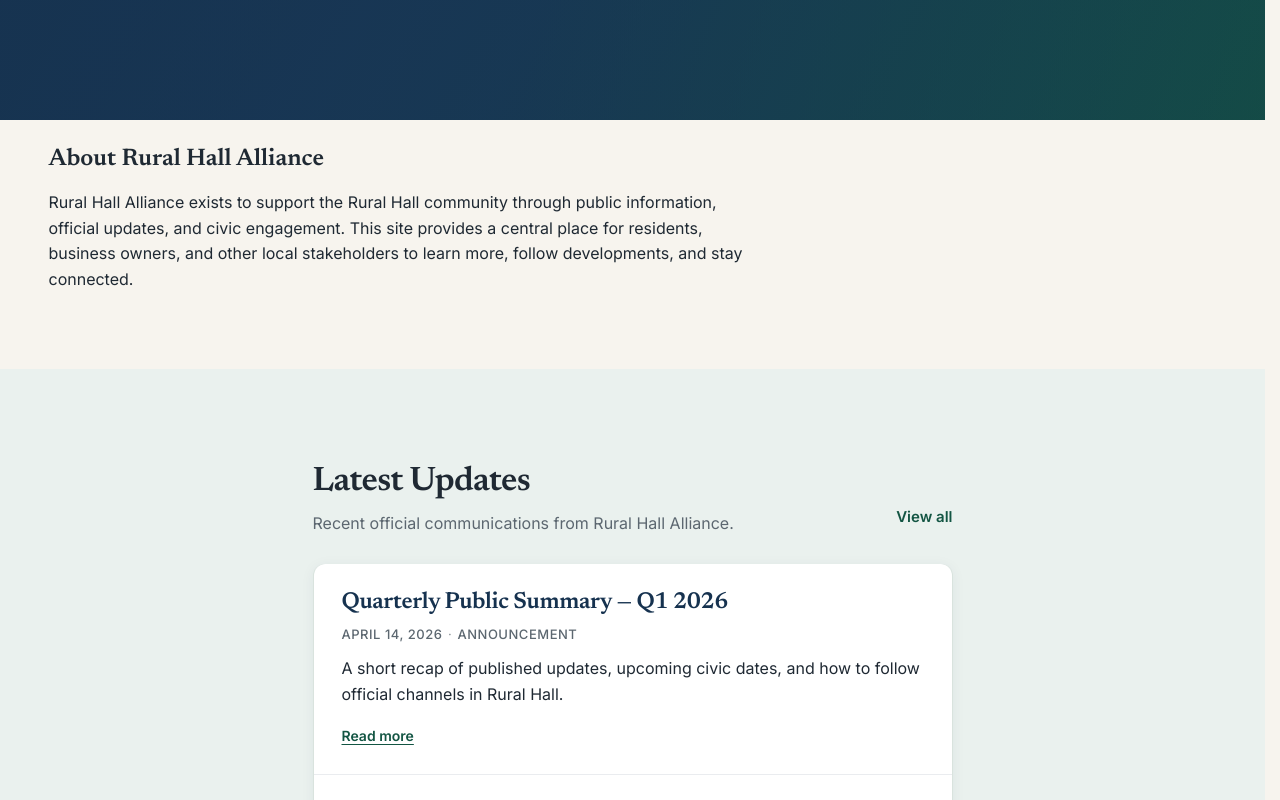
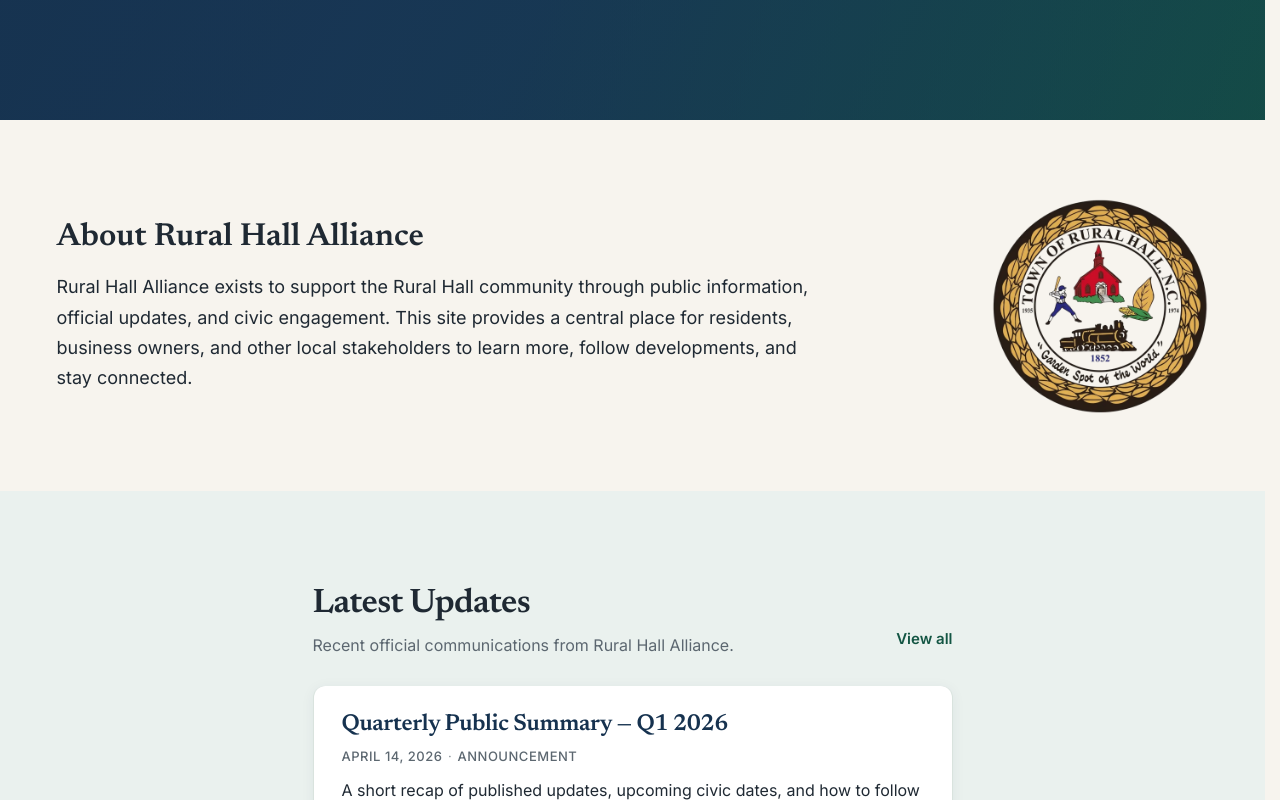
Before and after one commit to whittenluke/ruralhallalliance, a Next.js app: page / in a window 1280 px wide. Shown: the part 660-1460 px from the top of the page. Built offline with nearby package versions, Linux system fonts and the light colour scheme.

Commit message:
design updates, added rural hall seal

```diff
--- a/app/globals.css
+++ b/app/globals.css
@@ -98,10 +98,12 @@ p {
 }
 
 .site-header {
-  position: relative;
+  position: sticky;
+  top: 0;
   z-index: 1000;
   background: var(--color-navy);
   color: #fff;
+  box-shadow: 0 1px 0 rgba(0, 0, 0, 0.12);
 }
 
 .site-header-inner {
@@ -561,12 +563,87 @@ p {
   filter: none;
 }
 
-.home-intro h2 {
-  margin-bottom: 1rem;
+/* Wider than hero copy (~58ch); uses horizontal page padding, not .container width cap */
+.home-intro {
+  width: 100%;
+  box-sizing: border-box;
+  padding-inline: clamp(1rem, 4vw, 1.5rem);
 }
 
-.home-intro .prose {
+.home-intro-inner {
+  display: flex;
+  flex-direction: row;
+  align-items: center;
+  gap: clamp(1.5rem, 4vw, 3rem);
+  width: 100%;
+  max-width: min(100%, 72rem);
+  margin-inline: auto;
+}
+
+.home-intro-copy {
+  flex: 1;
+  min-width: 0;
+}
+
+.home-intro-title {
+  margin: 0 0 1rem 0;
+  font-family: var(--font-newsreader), Georgia, serif;
+  font-size: clamp(1.5rem, 2.5vw + 1rem, 2rem);
+  font-weight: 600;
+  line-height: 1.2;
+  color: var(--color-text);
+  max-width: 50ch;
+}
+
+.home-intro-copy .home-intro-title:last-child {
   margin-bottom: 0;
+}
+
+.home-intro-text {
+  margin: 0;
+  font-family: var(--font-inter), system-ui, sans-serif;
+  font-size: clamp(1.0625rem, 1vw + 0.95rem, 1.1875rem);
+  line-height: 1.65;
+  color: var(--color-text);
+  max-width: min(100%, 48rem);
+}
+
+.home-intro-seal {
+  display: block;
+  flex-shrink: 0;
+  width: clamp(7.5rem, 20vw, 13rem);
+  height: auto;
+  object-fit: contain;
+}
+
+@media (min-width: 900px) {
+  .home-intro-text {
+    font-size: 1.125rem;
+    line-height: 1.68;
+  }
+}
+
+@media (min-width: 1100px) {
+  .home-intro-seal {
+    width: clamp(13.25rem, 17vw, 16rem);
+  }
+}
+
+@media (max-width: 640px) {
+  .home-intro-inner {
+    flex-direction: column;
+    align-items: stretch;
+    gap: 1.5rem;
+  }
+
+  .home-intro-seal {
+    width: min(10.5rem, 70vw);
+    margin-inline: auto;
+  }
+
+  .home-intro-text {
+    max-width: none;
+  }
 }
 
 /* Homepage — preview sections (alternating surfaces below hero / intro) */
--- a/app/page.tsx
+++ b/app/page.tsx
@@ -40,10 +40,28 @@ export default function HomePage() {
       </section>
 
       {(home.intro_heading || home.intro_body) && (
-        <div className="container section-block home-intro">
-          {home.intro_heading ? <h2>{home.intro_heading}</h2> : null}
-          {home.intro_body ? <p className="prose">{home.intro_body}</p> : null}
-        </div>
+        <section
+          className="section-block home-intro"
+          aria-labelledby={home.intro_heading ? "home-intro-heading" : undefined}
+        >
+          <div className="home-intro-inner">
+            <div className="home-intro-copy">
+              {home.intro_heading ? (
+                <h2 id="home-intro-heading" className="home-intro-title">
+                  {home.intro_heading}
+                </h2>
+              ) : null}
+              {home.intro_body ? <p className="home-intro-text">{home.intro_body}</p> : null}
+            </div>
+            <img
+              className="home-intro-seal"
+              src="/rural-hall-seal.webp"
+              alt="Town of Rural Hall seal"
+              width={220}
+              height={220}
+            />
+          </div>
+        </section>
       )}
 
       <HomeLatestUpdates />
```
